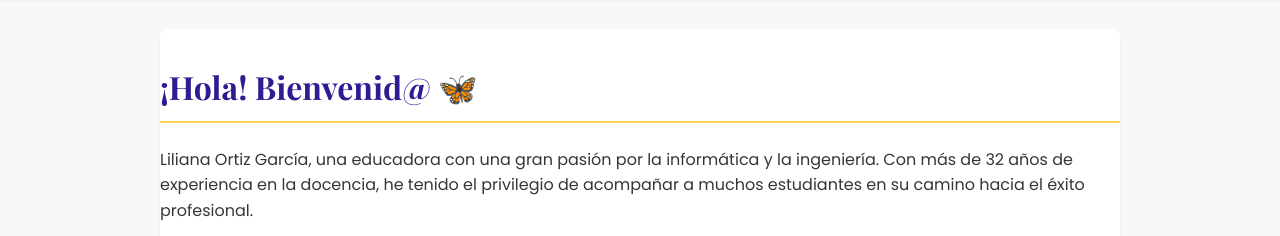
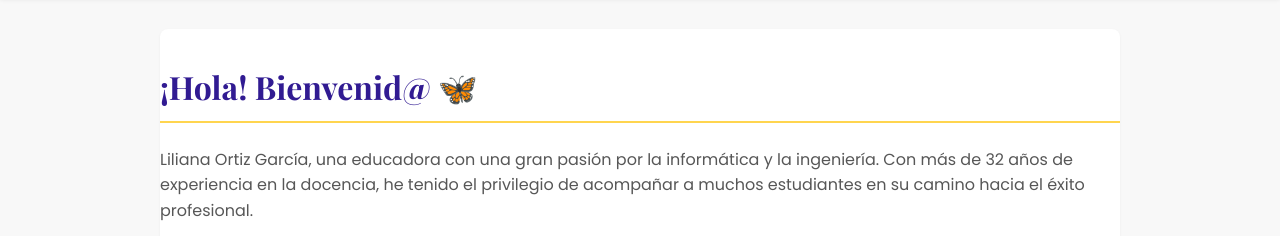
Before and after one commit to IsaiasGL/maestraB, a plain HTML site: page main/index.html in a window 1280 px wide. Shown: the part 374-610 px from the top of the page. Drawn offline with nearby package versions, Linux system fonts and the light colour scheme; grey boxes are pictures that could not be loaded; a script that the page names is missing.

Commit message:
Update styles.css

```diff
--- a/main/styles.css
+++ b/main/styles.css
@@ -128,7 +128,7 @@
     }
 
     p {
-      color: #363636;
+      color: #575757;
       margin-bottom: 1rem;
     }
 
```
